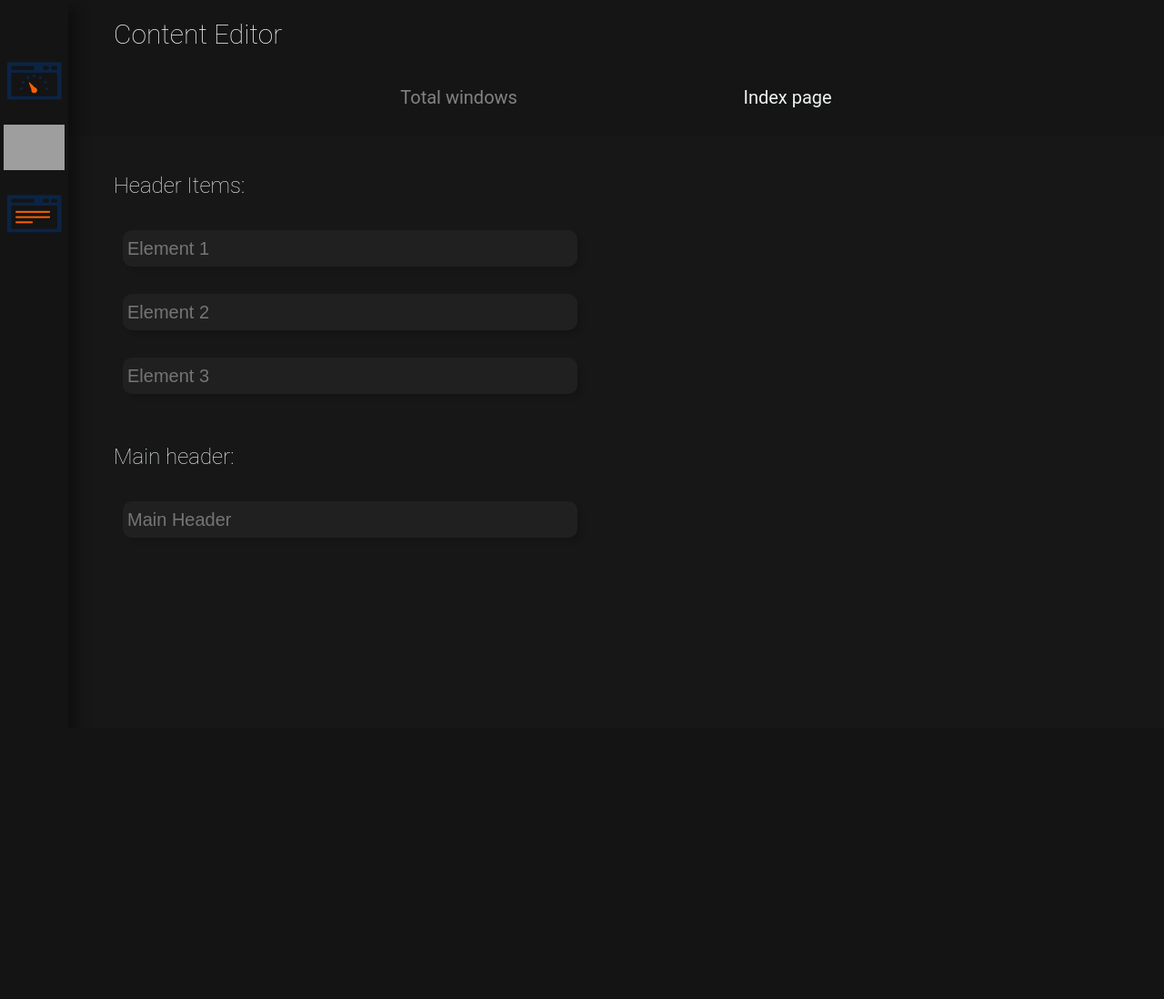
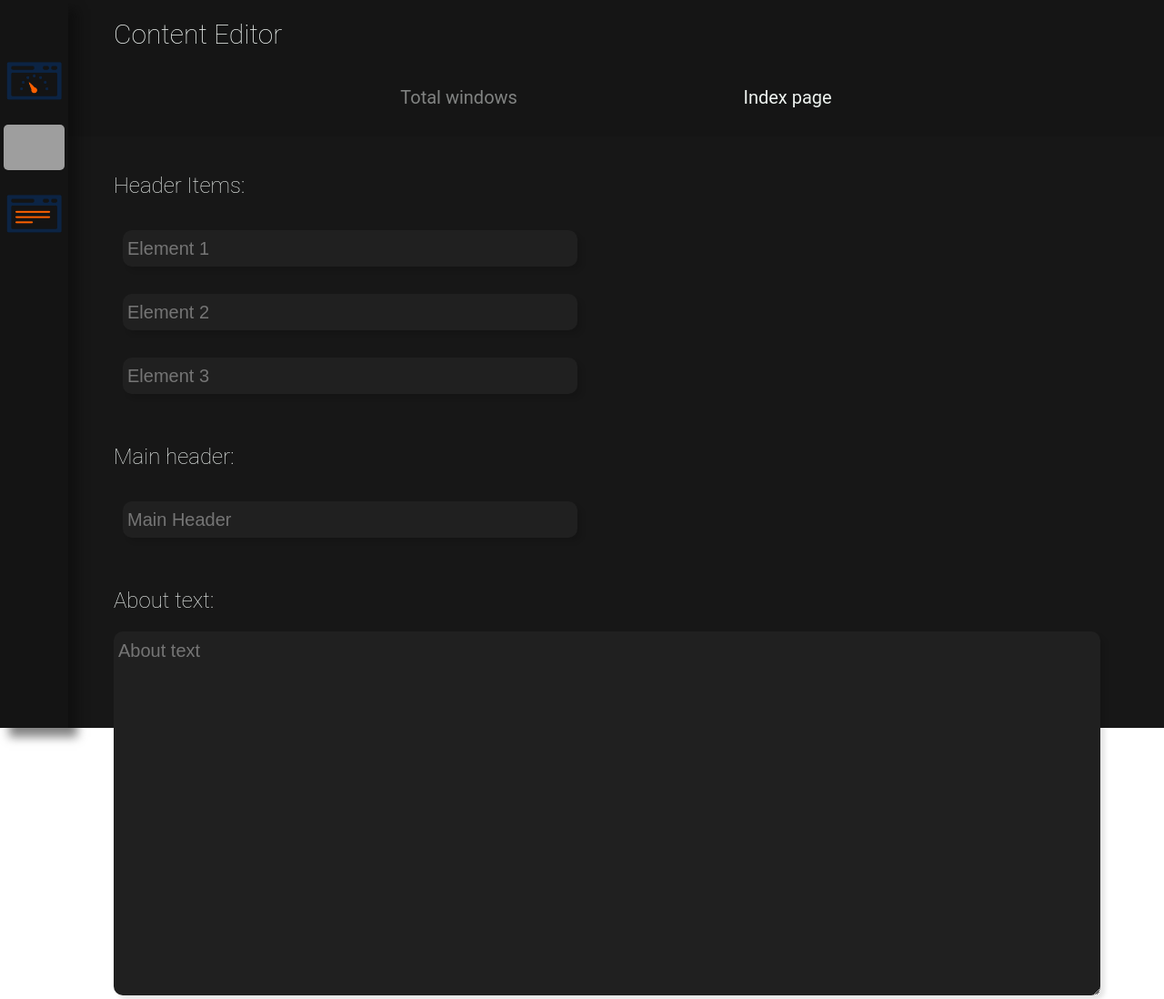
Before and after one commit to Konstantin-create/hacknet_web, a Flask app: page /admin/content-editor in a window 1280 px wide. Shown: the whole page at 91% size. Before the commit the page ends 578 px from the top, so only its background shows below. Run offline with Flask 2, Linux system fonts and the light colour scheme; grey boxes are pictures that could not be loaded.

Commit message:
worked on content editor page

```diff
--- a/app/static/css/admin/content_editor_styles.css
+++ b/app/static/css/admin/content_editor_styles.css
@@ -64,3 +64,19 @@
     margin: 15px 60px;
     box-shadow: 5px 5px 5px rgba(0, 0, 0, .1);
 }
+
+.textarea-text {
+    font-family: "Cantarell Light", sans-serif;
+    font-size: 20px;
+    width: 90%;
+    height: 20em;
+    box-sizing: border-box;
+    padding: 10px 5px;
+    background-color: #202020;
+    color: #EDF2EF;
+    border: none;
+    border-radius: 10px;
+    margin: 0 50px;
+    resize: vertical;
+    box-shadow: 5px 5px 5px rgba(0, 0, 0, .1);
+}
--- a/app/templates/admin/content_editor.html
+++ b/app/templates/admin/content_editor.html
@@ -28,12 +28,16 @@
             <h3 class="sep-header">Main header:</h3>
             <label><input type="text" class="inline-text" placeholder="Main Header"></label>
         </div>
+        <div>
+            <h3 class="sep-header">About text:</h3>
+            <label><textarea class="textarea-text" placeholder="About text"></textarea></label>
+        </div>
     </form>
 </div>
 <div class="index-settings" id="index-settings"></div>
 {% endblock %}
 {% block js %}
-<script src="{{ url_for('static', filename='js/content-editor.js') }}"
+<script src="{{ url_for('static', filename='js/content-editor.js') }}"></script>
 <script>
     document.getElementById('img-2').className = 'aside-img active-page'
 </script>
```
